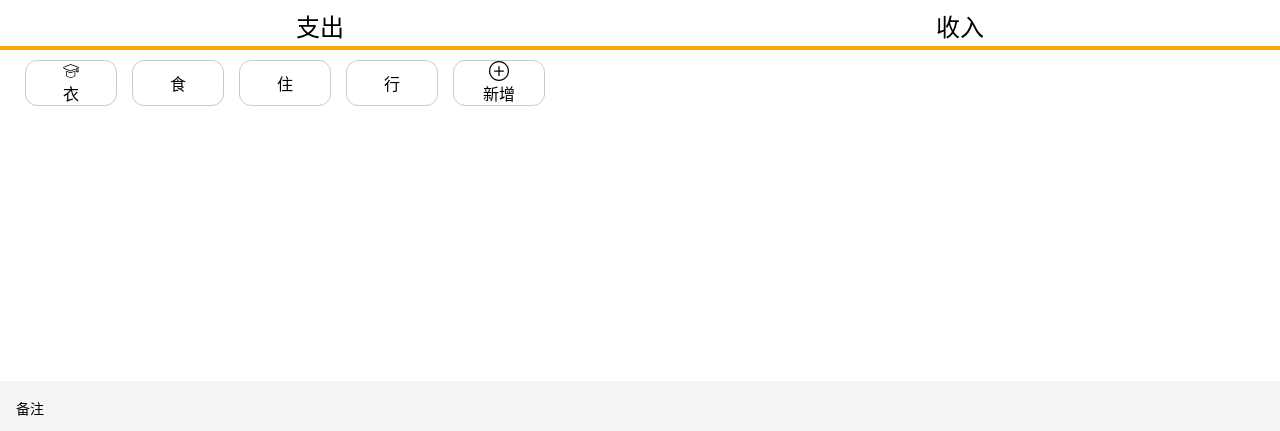
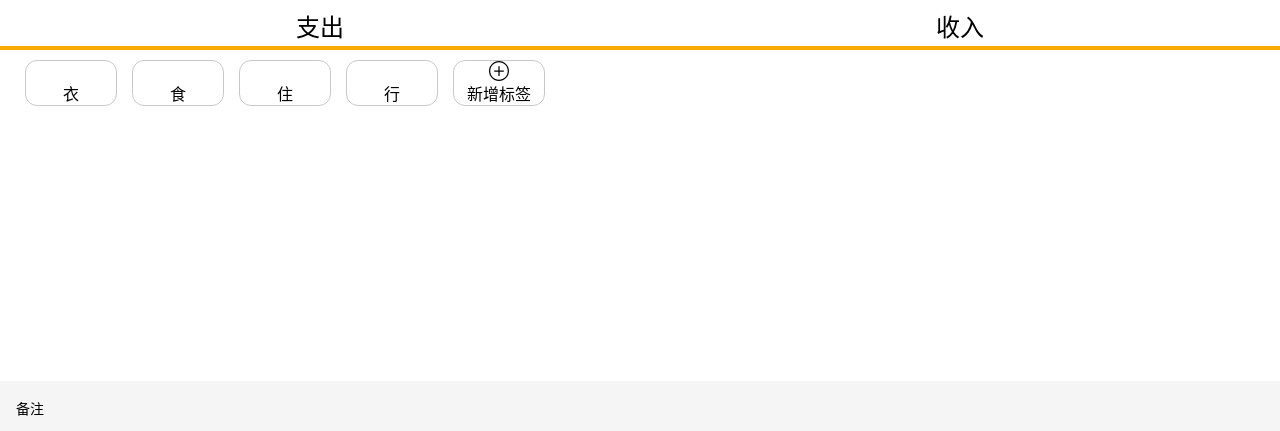
Before and after one commit to monody517/duck-money-r, a React app: page /#/money in a window 1280 px wide. Shown: the top 431 px of the page. Built offline with nearby package versions, Linux system fonts and the light colour scheme.

Commit message:
tag的新增和选中功能

```diff
--- a/src/components/money/NotesSection.tsx
+++ b/src/components/money/NotesSection.tsx
@@ -1,6 +1,7 @@
+import React, { FC } from 'react'
 import styled from "styled-components";
 
-const NotesSection = styled.section`
+const Wrapper = styled.section`
 .notes{
     font-size: 14px;
     background: #f5f5f5;
@@ -18,4 +19,15 @@ const NotesSection = styled.section`
     }
 }`
 
+const NotesSection:FC = () => {
+    return(
+        <Wrapper>
+        <label className='notes'>
+        <span>备注</span>
+        <input type='text'></input>
+      </label>
+      </Wrapper>
+    )
+}
+
 export default NotesSection
--- a/src/components/money/NumberSection.tsx
+++ b/src/components/money/NumberSection.tsx
@@ -1,6 +1,7 @@
+import React, { FC } from 'react'
 import styled from "styled-components";
 
-const NumberSection = styled.section`
+const Wrapper = styled.section`
 $bg:#fbaa00;
     .output{
         font-size: 36px;
@@ -33,4 +34,28 @@ $bg:#fbaa00;
     }
 `
 
+const NumberSection:FC = () => {
+    return(
+        <Wrapper>
+        <div className='output'>100</div>
+        <div className='buttons'>
+          <button>1</button>
+          <button>2</button>
+          <button>3</button>
+          <button>删除</button>
+          <button>4</button>
+          <button>5</button>
+          <button>6</button>
+          <button>清空</button>
+          <button>7</button>
+          <button>8</button>
+          <button>9</button>
+          <button className='ok'>OK</button>
+          <button className="zero">0</button>
+          <button>.</button>
+        </div>
+        </Wrapper>
+    )
+}
+
 export default NumberSection
--- a/src/components/money/TagsSection.tsx
+++ b/src/components/money/TagsSection.tsx
@@ -1,6 +1,8 @@
+import React, { FC, useState } from 'react'
 import styled from "styled-components";
+import Icon from '../../components/icon'
 
-const TagsSection = styled.section`
+const Wrapper = styled.section`
   flex-grow:1;
 ol{
   height:150px;
@@ -19,13 +21,54 @@ ol{
     border-radius:12px;
     margin-right:15px;
     margin-top:10px;
+    &.selected{
+      background:#fbaa00;
+      color:white;
+    }
       .icon{
         width: 50px;
         height: 25px;
       }
-
-
   }
 }`
 
+const TagsSection:FC = () => {
+  const [tags,setTags] = useState<string[]>(['衣','食','住','行'])
+  const [selectedTag,setSelectedTag] = useState([''])
+  const onAddTag = () => {
+    const tagName = window.prompt('请问新标签的名称为？')
+    if(tagName !== null){
+      setTags([...tags,tagName])
+    }
+  }
+  const onToggleTag = (tag:string) => {
+    const index = selectedTag.indexOf(tag)
+    if(index>=0){
+      setSelectedTag(selectedTag.filter(t=>t!==tag))
+    }else{
+      setSelectedTag([...selectedTag,tag])
+    }
+  }
+    return(
+        <Wrapper>
+          <ol>
+            {tags.map(tag=>{
+              return(
+              <li key={tag}
+              onClick={()=>onToggleTag(tag)}
+              className={selectedTag.indexOf(tag)>=0?'selected':''}
+              >
+                <Icon name={tag}></Icon>
+                {tag}
+              </li>
+            )})}
+            <li onClick={onAddTag}>
+              <Icon name="add"></Icon>
+              新增标签
+            </li>
+          </ol>
+        </Wrapper>
+    )
+}
+
 export default TagsSection
--- a/src/components/money/TypeSection.tsx
+++ b/src/components/money/TypeSection.tsx
@@ -1,6 +1,7 @@
+import React, { FC } from 'react'
 import styled from "styled-components";
 
-const TypeSection = styled.section`
+const Wrapper = styled.section`
 ul{
     display: flex;
     text-align: center;
@@ -24,4 +25,15 @@ ul{
     }
 }`
 
+const TypeSection:FC = () => {
+    return(
+        <Wrapper>
+            <ul>
+                <li className={'selected'}>支出</li>
+                <li className={'selected'}>收入</li>
+            </ul>
+      </Wrapper>
+    )
+}
+
 export default TypeSection
--- a/src/views/Moneys.tsx
+++ b/src/views/Moneys.tsx
@@ -1,6 +1,6 @@
 import Layout from "components/Layout";
 import React from "react";
-import Icon from '../components/icon'
+
 import TypeSection from '../components/money/TypeSection'
 import TagsSection from '../components/money/TagsSection'
 import NotesSection from '../components/money/NotesSection'
@@ -10,46 +10,14 @@ function Money() {
     return (
       <Layout>
         <TypeSection>
-          <ul>
-            <li className={'selected'}>支出</li>
-            <li className={'selected'}>收入</li>
-          </ul>
+
         </TypeSection>
-        <TagsSection>
-          <ol>
-            <li>
-              <Icon name='study'></Icon>衣</li>
-            <li>食</li>
-            <li>住</li>
-            <li>行</li>
-            <li>
-            <Icon name='add'></Icon>新增</li>
-          </ol>
-        </TagsSection>
+        <TagsSection></TagsSection>
         <NotesSection>
-          <label className='notes'>
-            <span>备注</span>
-            <input type='text'></input>
-          </label>
+
         </NotesSection>
         <NumberSection>
-            <div className='output'>100</div>
-            <div className='buttons'>
-              <button>1</button>
-              <button>2</button>
-              <button>3</button>
-              <button>删除</button>
-              <button>4</button>
-              <button>5</button>
-              <button>6</button>
-              <button>清空</button>
-              <button>7</button>
-              <button>8</button>
-              <button>9</button>
-              <button className='ok'>OK</button>
-              <button className="zero">0</button>
-              <button>.</button>
-            </div>
+
         </NumberSection>
       </Layout>
       );
```
Also changed, not shown: src/icons/学习.svg (renamed from src/icons/study.svg).
